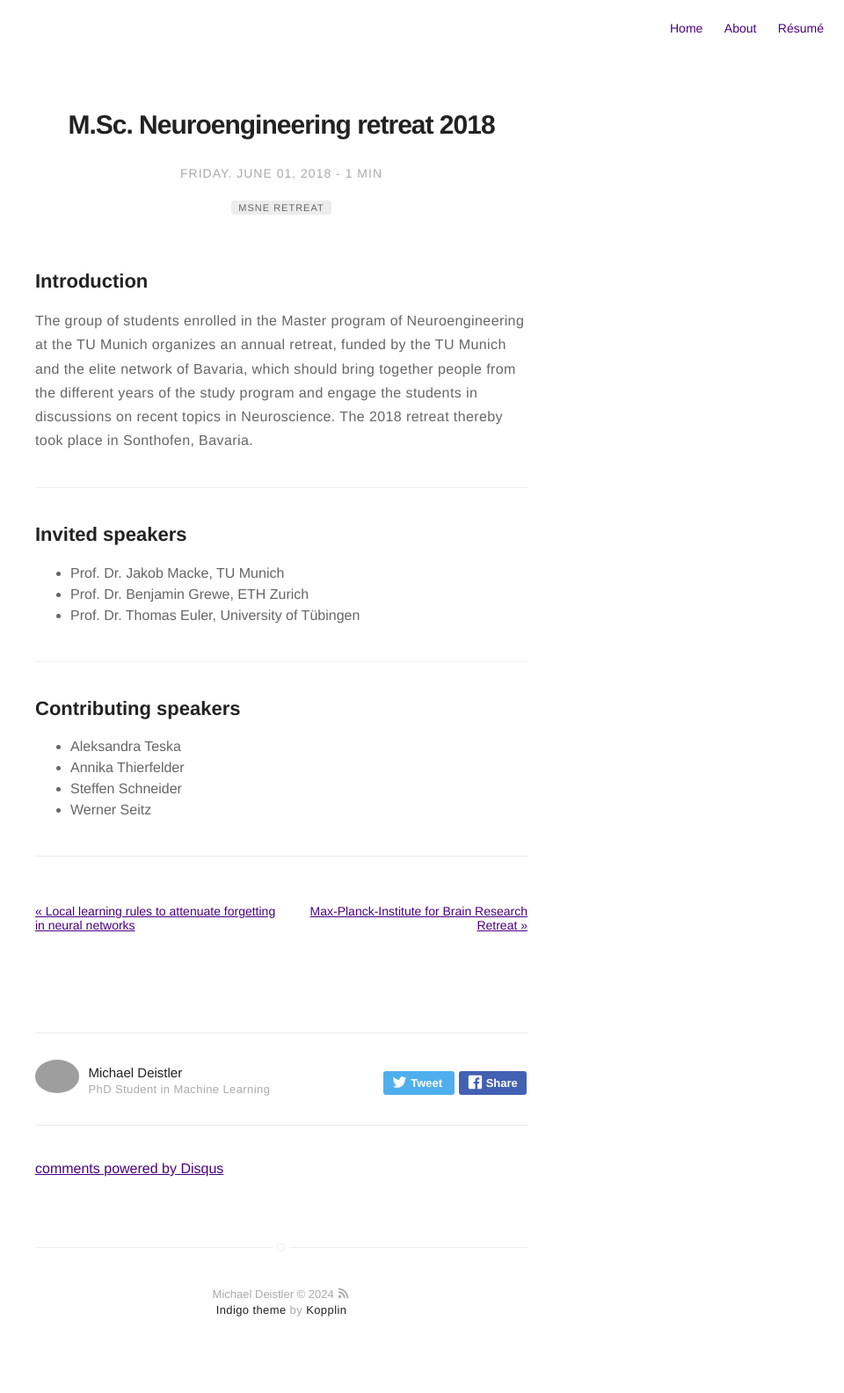
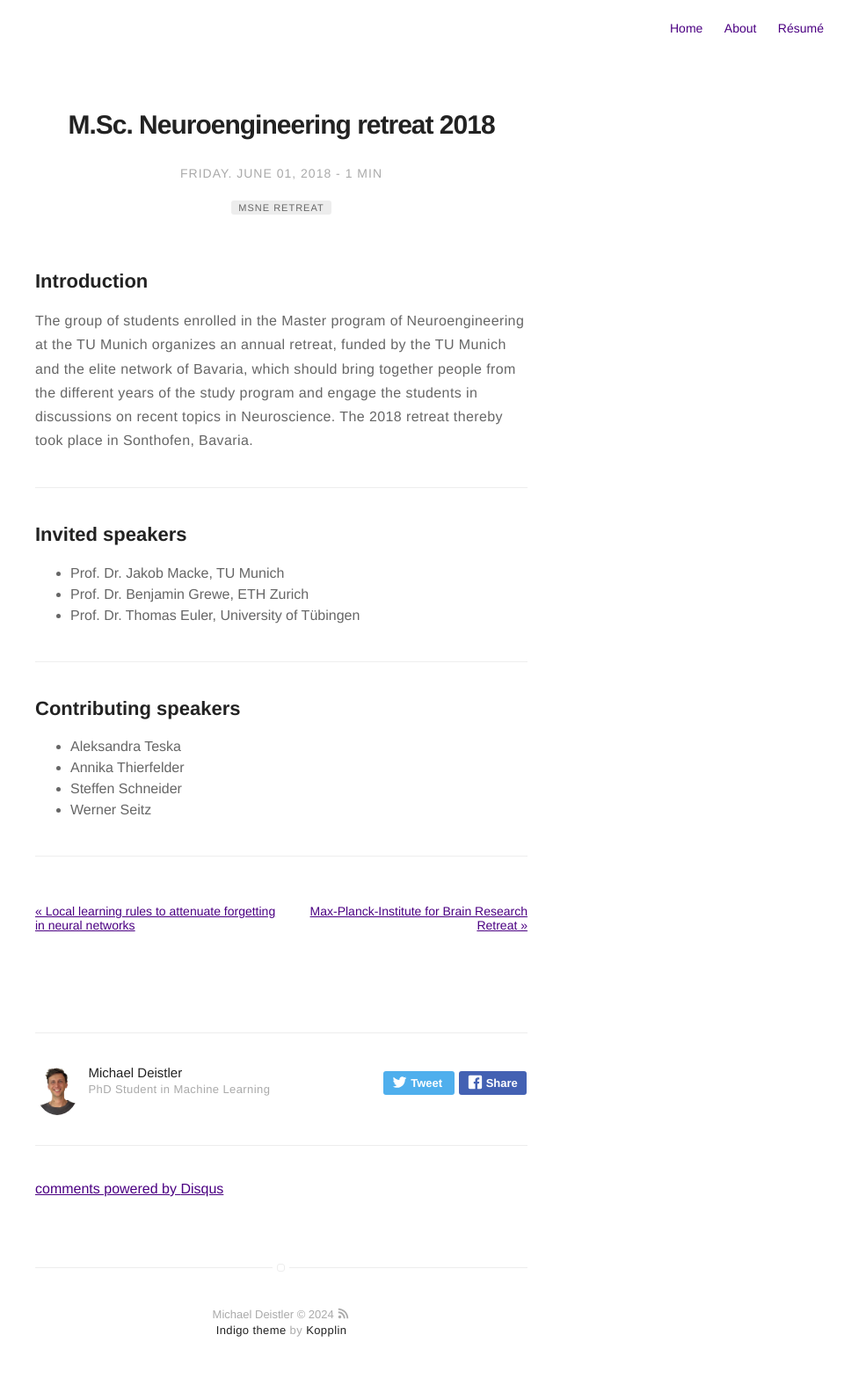
Before and after one commit to michaeldeistler/michaeldeistler.github.io, a Jekyll site: the page built from _posts/2018-06-01-MSNE-retreat.markdown, in a window 1280 px wide. Shown: the whole page at 88% size, without its empty margins (320-1280 px from the left). Built offline with Jekyll 4.4.1, drawn with Linux system fonts in a browser that asks for light colours; comment, search, counter and statistics services are not loaded; before the commit the page ends 1561 px from its top, so only the background shows below that.

Commit message:
update pictures

```diff
--- a/_config.yml
+++ b/_config.yml
@@ -58,7 +58,7 @@ authors:
         name: Michael Deistler
         bio: PhD Student in Machine Learning
         external-image: false
-        picture: assets/images/my_picture.png
+        picture: assets/images/my_picture.jpeg
         # twitter: johndoe
 
 # do you want a larger site? change the option below
```
Also changed, not shown: assets/images/2_DBM_structure.png (deleted), assets/images/edinburgh_old_c.jpg (deleted), assets/images/mpi.jpg (deleted), assets/images/my_picture.jpeg (added), assets/images/my_picture.jpg (deleted), assets/images/my_picture2.jpg (deleted), assets/images/pointcloud.jpg (deleted), 1 other file.
